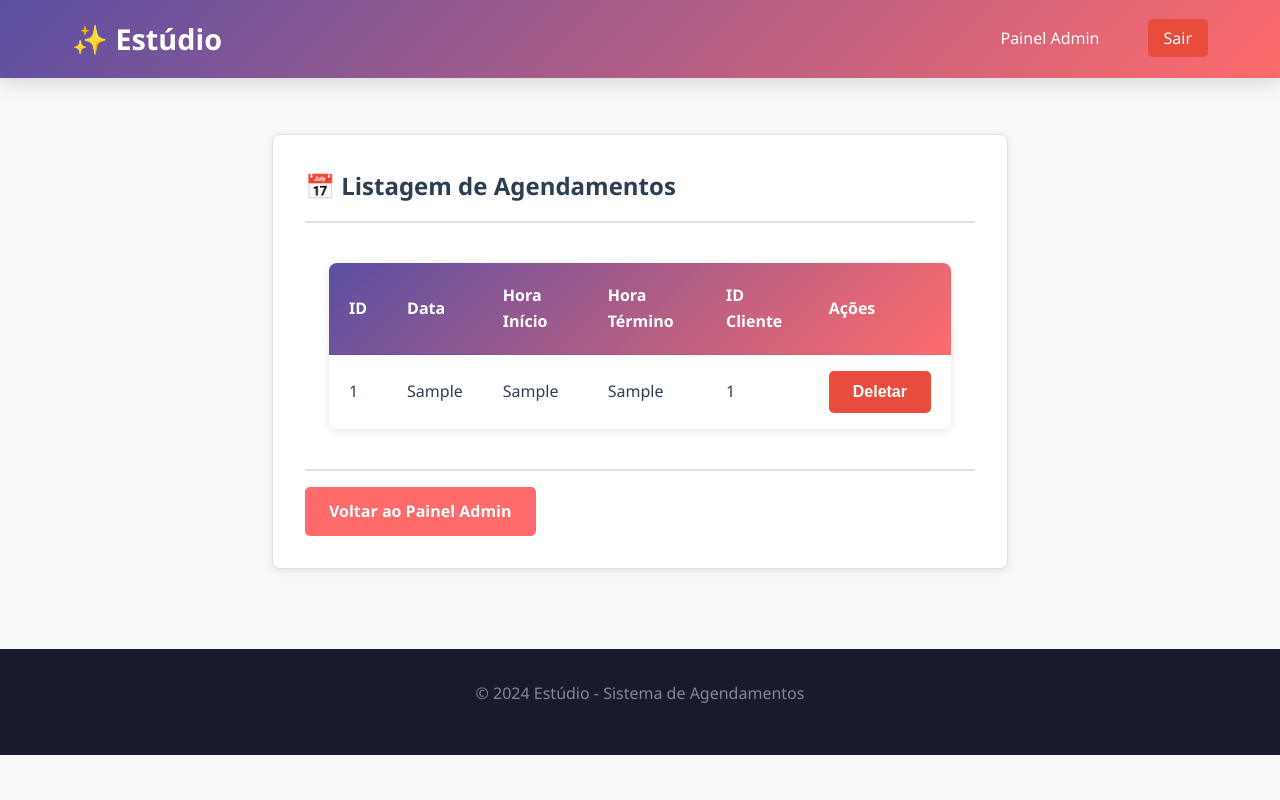
After one commit to Xaugusto/msbn-estudio, a Flask app: page /pagina_listagem_agend in a window 1280 px wide. The commit adds this page. Run offline with Flask 3, Linux system fonts and the light colour scheme; tables that the repository leaves empty or names only in its code hold one stand-in row (values such as "Sample post").

Commit message:
logica de agendamentos corrigida e estiização de listagem de usuario e agendamentos para o admin

```diff
--- a/main.py
+++ b/main.py
@@ -130,38 +130,31 @@ def agendamentos_page():
 @app.route('/agendamentos', methods=['POST'])
 def inserir_agendamentos():
     data = request.form.get('data_agend')
-
-
     agend_hora_init = request.form.get('hora_inicio')
     agend_hora_end = request.form.get('hora_termino')
 
-
-    sql_consulta_agend_script = "SELECT * FROM agendamentos where data = %s"
-    valores_consulta_agend_script = (data,)
-
+    # Verificar conflitos
     cursor = con.cursor(dictionary=True)
-    cursor.execute(sql_consulta_agend_script, valores_consulta_agend_script)
-
-
+    cursor.execute("SELECT hora_inicio, hora_termino FROM agendamentos WHERE data = %s", (data,))
     horarios_banco = cursor.fetchall()
 
-    for horario_banco in horarios_banco:
-        hora1 = str(horario_banco['hora_inicio'])
-        hora2 = str(horario_banco['hora_termino'])
+    for horario in horarios_banco:
+        # Converter timedelta para string (HH:MM:SS)
+        hora_banco_init = str(horario['hora_inicio'])
+        hora_banco_end = str(horario['hora_termino'])
 
-        if agend_hora_init >= hora1 and agend_hora_init < hora2:
+        # Conflito: novo_init < banco_end E novo_end > banco_init
+        if agend_hora_init < hora_banco_end and agend_hora_end > hora_banco_init:
             return render_template('erro_agendamento.html')
-        elif agend_hora_end > hora1 and agend_hora_end <= hora2:
-            return render_template('erro_agendamento.html')
-        else:
-            sql_agendamento = "INSERT INTO agendamentos (data, hora_inicio, hora_termino, id_cliente) VALUES (%s, %s, %s, %s)"
-            valor_agendamento = (data, agend_hora_init, agend_hora_end, session.get('id_user'))
 
-            cursor = con.cursor()
-            cursor.execute(sql_agendamento, valor_agendamento)
-            con.commit()
+    # Sem conflitos - inserir
+    cursor.execute(
+        "INSERT INTO agendamentos (data, hora_inicio, hora_termino, id_cliente) VALUES (%s, %s, %s, %s)",
+        (data, agend_hora_init, agend_hora_end, session.get('id_user'))
+    )
+    con.commit()
 
-            return render_template('agendado.html')
+    return render_template('agendado.html')
 
 """ Rota de Consulta Agendamentos Do Usuario """
 
@@ -268,9 +261,64 @@ def user_delete():
 
 #Rotas Para ADM
 
+@app.route('/pagina_admin')
+def admin_page():
+    return render_template('pagina_admin.html')
+
+@app.route('/pagina_listagem_users')
+def listagem_users():
+    sql_listagem = "SELECT * FROM usuario"
+    cursor = con.cursor(dictionary=True)
+    cursor.execute(sql_listagem)
+    listagem = cursor.fetchall()
+
+    return render_template('listagem_users.html', usuarios = listagem)
+
+@app.route('/pagina_listagem_agend')
+def listagem_agend():
+    sql_listagem = "SELECT * FROM agendamentos"
+    cursor = con.cursor(dictionary=True)
+    cursor.execute(sql_listagem,)
+    listagem = cursor.fetchall()
+
+    return render_template('listagem_agendamentos.html', agendas = listagem)
+
+@app.route('/del_user_admin', methods = ['POST'])
+def del_user_admin():
+    id_delete_user = request.form.get('id_del_user')
+
+    sql_delete_agend = "DELETE FROM usuario WHERE id_usuario = (%s)"
+    valor_del_agend = (id_delete_user,)
+
+    cursor = con.cursor()
+    cursor.execute(sql_delete_agend, valor_del_agend)
+    con.commit()
+
+    if cursor.rowcount > 0:
+        return redirect(url_for('listagem_users'))
+    else:
+        return render_template('erro_del_conta.html')
+
+@app.route('/del_agend_admin', methods = ['POST'])
+def del_agend_admin():
+    id_delete_agend = request.form.get('id_del_agend')
+
+    sql_delete_agend = "DELETE FROM agendamentos WHERE id_horarios = (%s)"
+    valor_del_agend = (id_delete_agend,)
+
+    cursor = con.cursor()
+    cursor.execute(sql_delete_agend, valor_del_agend)
+    con.commit()
+
+    if cursor.rowcount > 0:
+        return redirect(url_for('listagem_users'))
+    else:
+        return render_template('erro_del_conta.html')
 
 
-""" Rota para Logout do Usuario """
+
+
+""" Rota para Logout do Usuario Comum e Admin """
 
 @app.route('/logout')
 def logout():
--- /dev/null
+++ b/templates/listagem_agendamentos.html
@@ -0,0 +1,73 @@
+<!DOCTYPE html>
+<html lang="pt-BR">
+<head>
+    <meta charset="UTF-8">
+    <meta name="viewport" content="width=device-width, initial-scale=1.0">
+    <title>Listagem de Agendamentos - Estúdio</title>
+    <link rel="stylesheet" href="{{ url_for('static', filename='css/styles.css') }}">
+</head>
+<body>
+    <!-- NAVBAR -->
+    <nav class="navbar">
+        <div class="navbar-container">
+            <a href="/" class="navbar-brand">✨ Estúdio</a>
+            <div class="navbar-menu">
+                <li class="navbar-item"><a href="/pagina_admin">Painel Admin</a></li>
+                <li class="navbar-item"><a href="/logout" class="logout-btn">Sair</a></li>
+            </div>
+        </div>
+    </nav>
+
+    <!-- MAIN CONTENT -->
+    <div class="container-md">
+        <div class="card mt-3">
+            <div class="card-header">
+                <h2 class="card-title">📅 Listagem de Agendamentos</h2>
+            </div>
+
+            <div class="card-body p-3">
+                <div class="table-responsive">
+                    <table>
+                        <thead>
+                            <tr>
+                                <th>ID</th>
+                                <th>Data</th>
+                                <th>Hora Início</th>
+                                <th>Hora Término</th>
+                                <th>ID Cliente</th>
+                                <th>Ações</th>
+                            </tr>
+                        </thead>
+                        <tbody>
+                            {% for agendamento in agendas %}
+                            <tr>
+                                <td>{{ agendamento.id_horarios }}</td>
+                                <td>{{ agendamento.data }}</td>
+                                <td>{{ agendamento.hora_inicio }}</td>
+                                <td>{{ agendamento.hora_termino }}</td>
+                                <td>{{ agendamento.id_cliente }}</td>
+                                <td>
+                                    <form action="/del_agend_admin" method="POST">
+                                        <input type="hidden" name="id_del_agend" value="{{ agendamento.id_horarios }}">
+                                        <button type="submit" class="btn btn-danger">Deletar</button>
+                                    </form>
+                                </td>
+                            </tr>
+                            {% endfor %}
+                        </tbody>
+                    </table>
+                </div>
+            </div>
+
+            <div class="card-footer">
+                <a href="/pagina_admin" class="btn btn-secondary">Voltar ao Painel Admin</a>
+            </div>
+        </div>
+    </div>
+
+    <!-- FOOTER -->
+    <footer>
+        <p>&copy; 2024 Estúdio - Sistema de Agendamentos</p>
+    </footer>
+</body>
+</html>
--- a/templates/pagina_admin.html
+++ b/templates/pagina_admin.html
@@ -34,7 +34,7 @@
                     <p>Visualize e gerencie todos os agendamentos do sistema</p>
                 </div>
                 <div class="card-footer">
-                    <a href="/listar_agendamentos" class="btn btn-primary btn-block">Ver Agendamentos</a>
+                    <a href="/pagina_listagem_agend" class="btn btn-primary btn-block">Ver Agendamentos</a>
                 </div>
             </div>
 
@@ -46,7 +46,7 @@
                     <p>Visualize e gerencie todos os usuários registrados</p>
                 </div>
                 <div class="card-footer">
-                    <a href="/listar_usuarios" class="btn btn-tertiary btn-block">Ver Usuários</a>
+                    <a href="/pagina_listagem_users" class="btn btn-tertiary btn-block">Ver Usuários</a>
                 </div>
             </div>
         </div>
```
Also changed, not shown: templates/listagem_users.html (added, +69 -0 lines).
